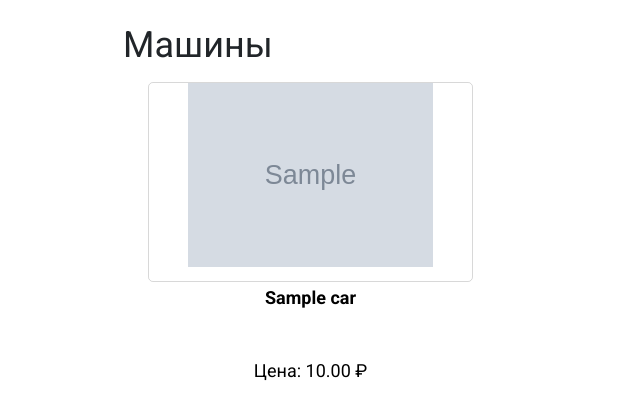
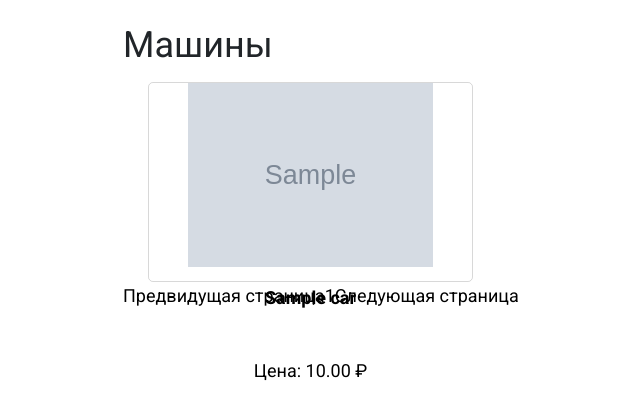
Before and after one commit to KrakenN7/Auto-shop, a Django app: page /shop in a window 1280 px wide. Shown: the part 232-652 px from the top of the page, without its empty margins (107-747 px from the left). Run offline with Django 4.2, Linux system fonts and the light colour scheme; tables that the repository leaves empty hold one stand-in row (values such as "Sample post"); grey boxes marked "Sample" are stand-in pictures; parts of the project's set-up code (start-up, migrations or seed data) failed here and were passed over; some libraries are stand-ins or nearby versions.

Commit message:
Add paginations in catalog page

```diff
--- a/autoshop/main/templates/main/car/list.html
+++ b/autoshop/main/templates/main/car/list.html
@@ -42,6 +42,21 @@
                     </div>
                 {% endfor %}
             </div>
+            <ul class="pagination">
+                <li class="{% if not cars.has_previous %}disabled {% endif %}">
+                <a href="{% if cars.has_previous%}?page={{cars.previous_page_number}}{% endif %}">Предвидущая страница</a>
+                </li>
+                {% for page in cars.paginator.page_range %}
+                    {% if page >= cars.number|add:-2 and page <= cars.number|add:2 %}
+                    <li>
+                        <a href="?page={{ page }}" class="{% if cars.number == page %}disabled{% endif %}">{{ page }}</a>
+                    </li>
+                    {% endif %}
+                {% endfor %}
+                <li class="{% if not cars.has_next %}disabled {% endif %}">
+                    <a href="{% if cars.has_next %}?page={{cars.next_page_number}}{% endif %}">Следующая страница</a>
+                </li>
+            </ul>
         </div>
     </div>
 {% endblock content %}
--- a/autoshop/main/urls.py
+++ b/autoshop/main/urls.py
@@ -7,10 +7,10 @@ app_name = "main"
 urlpatterns = [
     path("", views.popular_list, name="popularlist"),
     path("shop", views.car_list, name="car_list"),
+    path("<slug:slug>/", views.car_detail, name="car_detail"),
     path(
         "shop/category/<slug:category_slug>",
         views.car_list,
         name="car_list_by_category",
     ),
-    path("<slug:slug>/", views.car_detail, name="car_detail"),
 ]
--- a/autoshop/main/views.py
+++ b/autoshop/main/views.py
@@ -1,4 +1,5 @@
 from django.shortcuts import render, get_object_or_404
+from django.core.paginator import Paginator
 
 from main.models import Cars, CarSpecifications, Category
 
@@ -33,20 +34,26 @@ def car_detail(request, slug):
 
 
 def car_list(request, category_slug=None):
+    page = request.GET.get("page", 1)
     category = None
     categories = Category.objects.all()
     cars = Cars.objects.filter(available=True)
+    paginator = Paginator(cars, 2)
+    current_page = paginator.page(int(page))
+
     if category_slug:
         category = get_object_or_404(
             Category,
             slug=category_slug,
         )
-        cars = cars.filter(category=category)
+        paginator = Paginator(cars.filter(category))
+        current_page = paginator.page(int(page))
 
     context = {
         "category": category,
         "categories": categories,
-        "cars": cars,
+        "cars": current_page,
+        "slug_url": category_slug,
     }
     return render(
         request,
```
